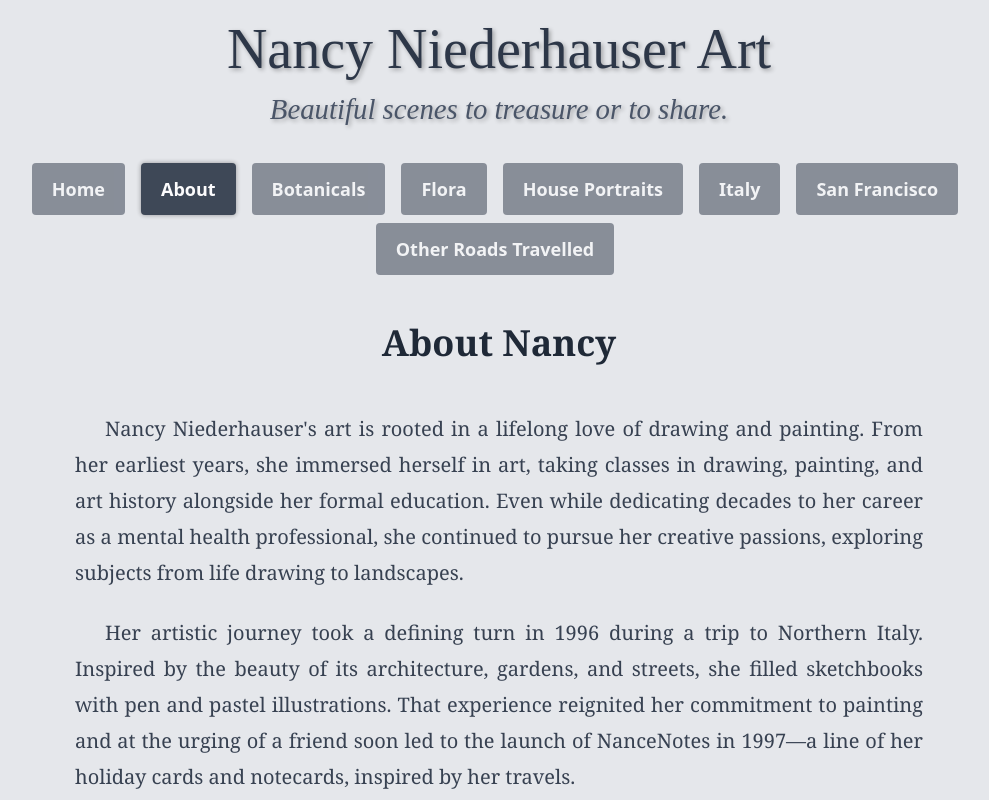
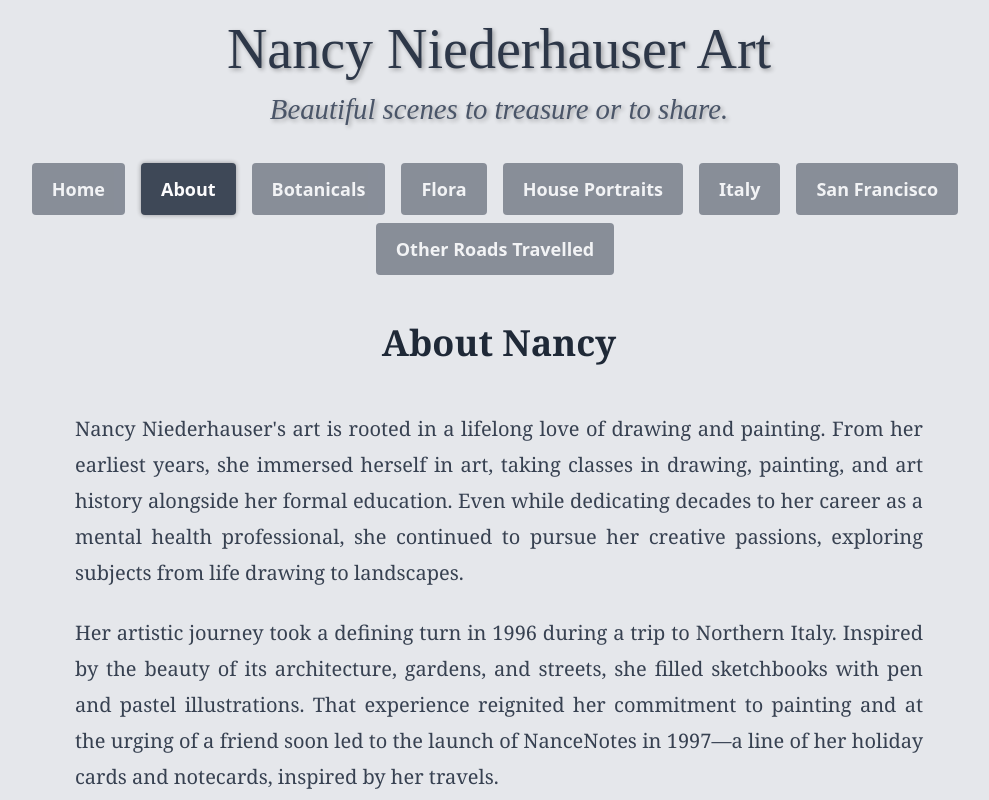
Before and after one commit to ChromaticRanger/artbynancy, a Vue app: page /about in a window 1280 px wide. Shown: the top 800 px of the page, without its empty margins (141-1130 px from the left). Built offline with nearby package versions, Linux system fonts and the light colour scheme.

Commit message:
Removed paragraph indents

```diff
--- a/src/views/AboutView.vue
+++ b/src/views/AboutView.vue
@@ -41,7 +41,6 @@
 
 .prose p {
   text-align: justify;
-  text-indent: 1.5em;
   font-size: 1.25rem;
   line-height: 1.8;
 }
```
